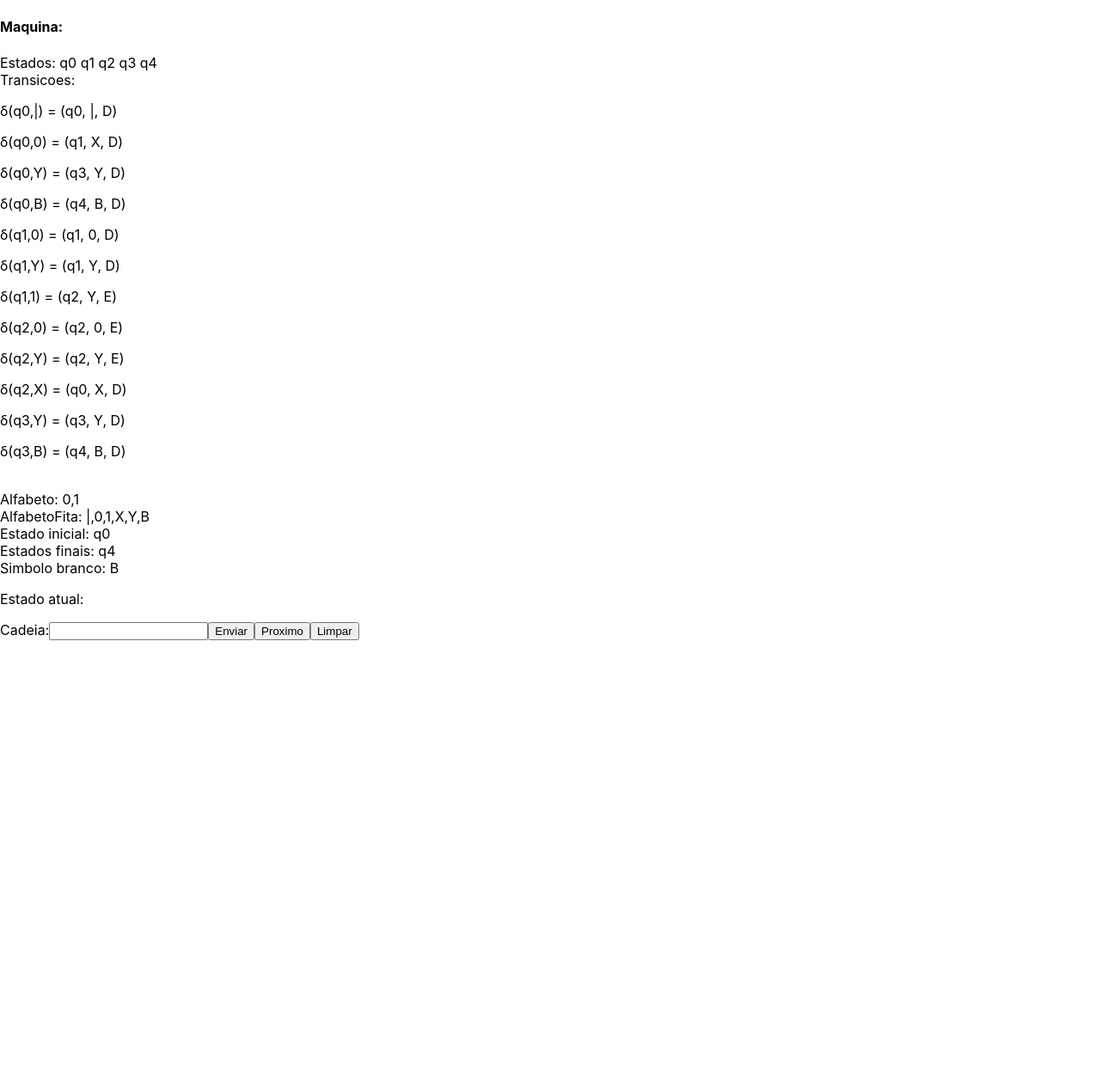
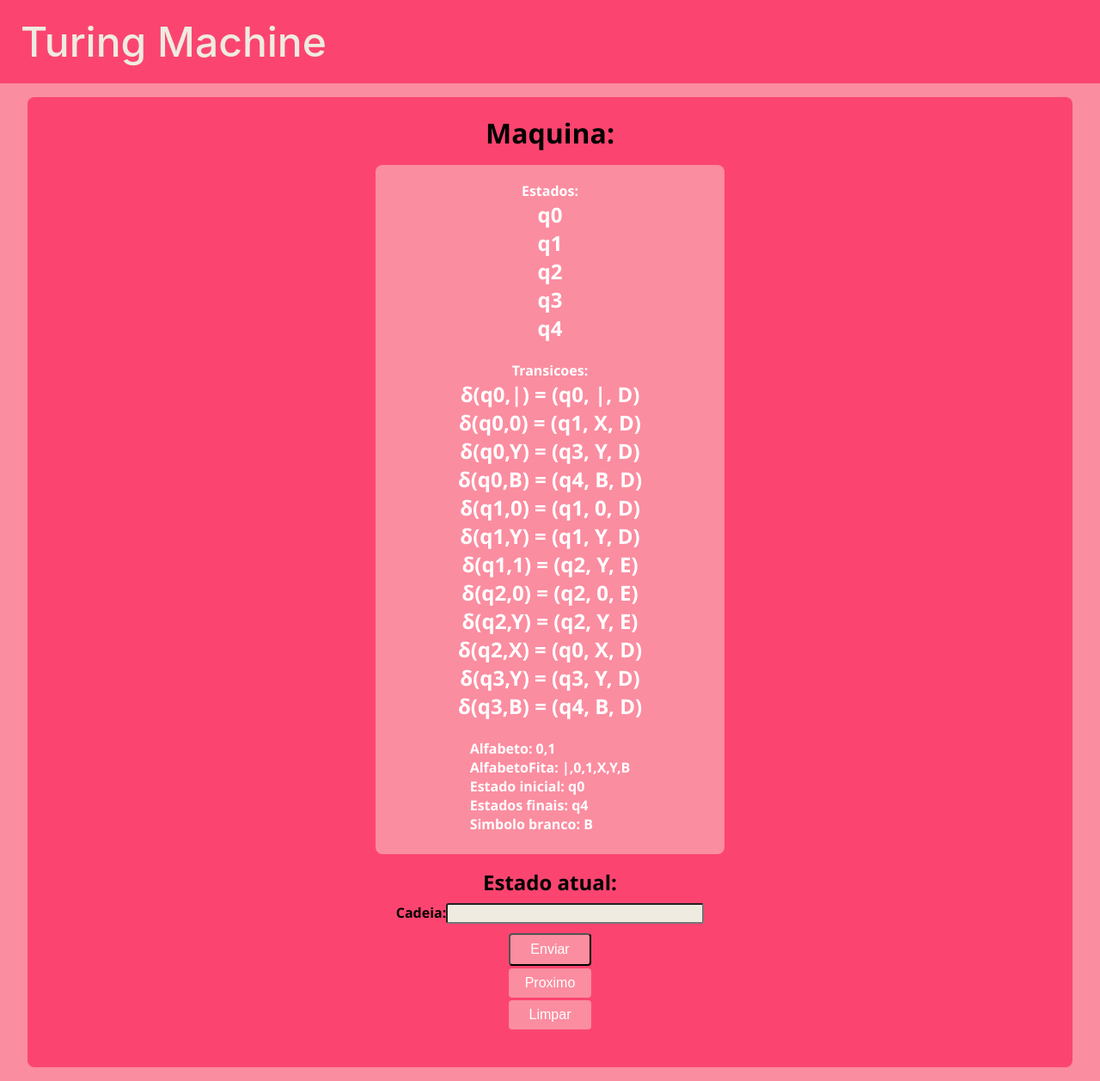
Before and after one commit to kauelso/Maquina-turing, a React (Create React App) app: page / in a window 1280 px wide. Shown: the whole page at 86% size. Before the commit the page ends 800 px from the top, so only its background shows below. Built offline with nearby package versions, Linux system fonts and the light colour scheme.

Commit message:
inicializando front end da aplicação

```diff
--- /dev/null
+++ b/src/GlobalStyles.ts
@@ -0,0 +1,43 @@
+import { createGlobalStyle } from 'styled-components';
+
+export default createGlobalStyle`
+  * {
+    margin: 0;
+    padding: 0;
+    box-sizing: border-box;
+  }
+
+  html, body, #root {
+    font-size: 100%;
+
+    min-height: 100vh;
+
+  }
+
+  body {
+    margin: 0;
+    font-family: -apple-system, BlinkMacSystemFont, 'Segoe UI', 'Roboto', 'Oxygen',
+      'Ubuntu', 'Cantarell', 'Fira Sans', 'Droid Sans', 'Helvetica Neue',
+      sans-serif;
+    -webkit-font-smoothing: antialiased;
+    -moz-osx-font-smoothing: grayscale;
+    background: #FB8DA0;
+  }
+  code {
+    font-family: source-code-pro, Menlo, Monaco, Consolas, 'Courier New',
+    monospace;
+  }
+
+  a {
+    text-decoration: none;
+  }
+
+  li {
+    list-style: none;
+  }
+
+  button {
+      cursor: pointer;
+      border: none;
+  }
+`;
--- a/src/components/Entrada/index.tsx
+++ b/src/components/Entrada/index.tsx
@@ -1,27 +1,33 @@
-import { useState } from "react";
+import { useState } from 'react';
+import { LabelWrapper, SubmitWrapper, TextWrapper } from './styles';
 
-interface Props{
-    fita: string[],
-    setFita: (value: string[])=>void
+interface Props {
+  fita: string[];
+  setFita: (value: string[]) => void;
 }
 
-export function Entrada({fita, setFita}: Props){
-    const [fitaString, setFitaString] = useState<string>("");
+export function Entrada({ fita, setFita }: Props) {
+  const [fitaString, setFitaString] = useState<string>('');
 
-    function FitaParaArray(){
+  function FitaParaArray() {
     let array: string[] = [];
-        for(let i=0;i<fitaString.length;i++){
+    for (let i = 0; i < fitaString.length; i++) {
       array.push(fitaString[i]);
     }
-        setFita(["|",...array,...fita]);
-    };
+    setFita(['|', ...array, ...fita]);
+  }
 
-    return(
+  return (
     <>
-            <label >Cadeia:
-            <input type="text" value={fitaString} onChange={(e) => setFitaString(e.target.value)} />
-            </label>
-            <input type="submit" value="Enviar" onClick={FitaParaArray}/>
+      <LabelWrapper>
+        Cadeia:
+        <TextWrapper
+          type="text"
+          value={fitaString}
+          onChange={(e) => setFitaString(e.target.value)}
+        />
+      </LabelWrapper>
+      <SubmitWrapper type="submit" value="Enviar" onClick={FitaParaArray} />
     </>
   );
 }
--- /dev/null
+++ b/src/components/Entrada/styles.ts
@@ -0,0 +1,29 @@
+import styled from 'styled-components';
+
+export const TextWrapper = styled.input`
+  border-radius: 3px;
+  background-color: #efebe0;
+  width: 300px;
+  height: 1.5rem;
+`;
+
+export const SubmitWrapper = styled.input`
+  position: relative;
+  background-color: #fb8da0;
+  border-radius: 4px;
+  margin: 3px 3px;
+  font-size: 1rem;
+  color: #ffffff;
+  padding: 0.5rem;
+  width: 6rem;
+  text-align: center;
+  text-decoration: none;
+  overflow: hidden;
+  cursor: pointer;
+`;
+export const LabelWrapper = styled.label`
+  font-family: 'Segoe UI';
+  font-weight: bold;
+  font-size: 1rem;
+  padding: 0.5rem;
+`;
--- /dev/null
+++ b/src/components/Header/index.tsx
@@ -0,0 +1,12 @@
+import { WrapperHeader } from './styles';
+import React from 'react';
+
+export function Header() {
+  return (
+    <WrapperHeader>
+      <div>
+        <h1>Turing Machine</h1>
+      </div>
+    </WrapperHeader>
+  );
+}
--- /dev/null
+++ b/src/components/Header/styles.ts
@@ -0,0 +1,28 @@
+import styled from 'styled-components';
+
+export const WrapperHeader = styled.header`
+  display: flex;
+  flex-direction: column;
+
+  padding: 1.2rem 1.5rem;
+  width: 100%;
+  overflow: hidden;
+  white-space: nowrap;
+  box-shadow: #111111;
+  background-color: #fb4570;
+
+  @media (max-width: 576px) {
+    width: 100vw;
+  }
+
+  & > div:first-child {
+    display: flex;
+    align-items: center;
+
+    h1 {
+      font-size: 3rem;
+      font-weight: 500;
+      color: #efebe0;
+    }
+  }
+`;
--- a/src/components/Maquina/index.tsx
+++ b/src/components/Maquina/index.tsx
@@ -1,46 +1,53 @@
-import { MaquinaTuring } from "../../types/MaquinaTuring";
-import { Transicao } from "../../types/Transicao";
+import { MaquinaTuring } from '../../types/MaquinaTuring';
+import { Transicao } from '../../types/Transicao';
+import { StatesWrapper, WrapperMaquina } from './styles';
 
-interface Props{
-    maquina: MaquinaTuring | undefined
+interface Props {
+  maquina: MaquinaTuring | undefined;
 }
 
-export function Maquina({maquina} : Props){
-    function formataTransicao(transicao: Transicao, estado: string){
-        return `δ(${estado},${transicao.simboloEntrada}) = (${transicao.estadoDestino}, ${transicao.simboloSaida}, ${transicao.direcao})`
+export function Maquina({ maquina }: Props) {
+  function formataTransicao(transicao: Transicao, estado: string) {
+    return `δ(${estado},${transicao.simboloEntrada}) = (${transicao.estadoDestino}, ${transicao.simboloSaida}, ${transicao.direcao})`;
   }
 
-    function montaTransicoes(): string[]{
-        if(maquina === undefined) return [""];
+  function montaTransicoes(): string[] {
+    if (maquina === undefined) return [''];
 
     const retorno: string[] = [];
 
-        maquina.estados.forEach((value)=>{
-            value.transicoes.forEach((tr)=>{
-                retorno.push(formataTransicao(tr,value.nome))
-            })
+    maquina.estados.forEach((value) => {
+      value.transicoes.forEach((tr) => {
+        retorno.push(formataTransicao(tr, value.nome));
+      });
     });
 
     return retorno;
   }
 
-
-    return(
-        maquina === undefined ? <div></div> :
-        <div>
-            Estados: {maquina.estados.map((estado) => <span>{estado.nome+" "}</span>)}
+  return maquina === undefined ? (
+    <div></div>
+  ) : (
+    <WrapperMaquina>
+      Estados:{' '}
+      {maquina.estados.map((estado) => (
+        <span>{estado.nome + ' '}</span>
+      ))}
       <br />
-            Transicoes: {montaTransicoes().map((tr)=><p>{tr}</p>)}
+      Transicoes:{' '}
+      {montaTransicoes().map((tr) => (
+        <p>{tr}</p>
+      ))}
       <br />
-            Alfabeto: {maquina.alfabeto+" "}
+      Alfabeto: {maquina.alfabeto + ' '}
       <br />
-            AlfabetoFita: {maquina.alfabetoFita+" "}
+      AlfabetoFita: {maquina.alfabetoFita + ' '}
       <br />
       Estado inicial: {maquina.estadoInicial}
       <br />
-            Estados finais: {maquina.estadosFinais+" "}
+      Estados finais: {maquina.estadosFinais + ' '}
       <br />
       Simbolo branco: {maquina.simboloBranco}
-        </div>
+    </WrapperMaquina>
   );
 }
--- /dev/null
+++ b/src/components/Maquina/styles.ts
@@ -0,0 +1,25 @@
+import styled from 'styled-components';
+
+export const WrapperMaquina = styled.div`
+  display: flex;
+  flex-direction: column;
+  align-items: center;
+  margin-left: 6rem;
+  margin-right: 6rem;
+  margin-top: 1rem;
+  margin-bottom: 1rem;
+  padding: 1.2rem 6rem 1.5rem 6rem;
+  border-radius: 0.5rem;
+  overflow: hidden;
+  white-space: nowrap;
+  box-shadow: #111111;
+  background-color: #fb8da0;
+  font-family: 'Segoe UI' bold;
+  color: #ffffff;
+  font-weight: bold;
+`;
+export const StatesWrapper = styled.span`
+  display: flex;
+  flex-direction: row;
+  color: #000000;
+`;
--- a/src/components/Menu/index.tsx
+++ b/src/components/Menu/index.tsx
@@ -1,92 +1,110 @@
-import { useEffect, useState } from "react";
-import { Estado } from "../../types/Estado";
-import { MaquinaTuring } from "../../types/MaquinaTuring";
-import { Entrada } from "../Entrada";
-import data from "../data/maquina.json";
-import { Maquina } from "../Maquina";
+import { useEffect, useState } from 'react';
+import { Estado } from '../../types/Estado';
+import { MaquinaTuring } from '../../types/MaquinaTuring';
+import { Entrada } from '../Entrada';
+import data from '../data/maquina.json';
+import { Maquina } from '../Maquina';
+import { ButtonWrapper, WrapperMenu } from './styles';
 
-export function Menu(){
+export function Menu() {
   const [estadoAtual, setEstadoAtual] = useState<Estado>();
   const [posicao, setPosicao] = useState<number>(0);
   const [maquina, setMaquina] = useState<MaquinaTuring>();
   const [fita, setFita] = useState<string[]>([]);
-    const [erro, setErro] = useState<string>("");
-    const [sucesso, setSucesso] = useState<string>("");
+  const [erro, setErro] = useState<string>('');
+  const [sucesso, setSucesso] = useState<string>('');
 
   const passos = [];
 
-    useEffect(()=>{
-        return () =>{
+  useEffect(() => {
+    return () => {
       setMaquina(data);
-            setEstadoAtual(maquina?.estados.find((value) => value.nome ===    maquina.estadoInicial))
-            setFita([maquina?.simboloBranco ?? ""]);
-        }
-    },[]);
+      setEstadoAtual(
+        maquina?.estados.find((value) => value.nome === maquina.estadoInicial)
+      );
+      setFita([maquina?.simboloBranco ?? '']);
+    };
+  }, []);
 
-    function limpa(){
+  function limpa() {
     setPosicao(0);
-        setEstadoAtual(maquina?.estados.find((value) => value.nome ===    maquina.estadoInicial))
-        setFita([maquina?.simboloBranco ?? ""]);
-        setErro("");
-        setSucesso("");
+    setEstadoAtual(
+      maquina?.estados.find((value) => value.nome === maquina.estadoInicial)
+    );
+    setFita([maquina?.simboloBranco ?? '']);
+    setErro('');
+    setSucesso('');
   }
 
-    function acelerar(){
-        while(erro === "" && sucesso === ""){
-            passo()
+  function acelerar() {
+    while (erro === '' && sucesso === '') {
+      passo();
     }
   }
 
-    function passo(){
+  function passo() {
     console.log(fita);
 
     //Salva passos
-        let fitaString = "";
+    let fitaString = '';
     fita.map((value) => fitaString.concat(value));
     passos.push(fitaString);
 
     //Aumenta tamanho da fita
-        if(posicao === fita.length) fita.push(maquina?.simboloBranco?? "");
+    if (posicao === fita.length) fita.push(maquina?.simboloBranco ?? '');
 
-        const transicao = estadoAtual?.transicoes.find((value) => value.simboloEntrada === fita[posicao])
-        if(transicao !== undefined) {
+    const transicao = estadoAtual?.transicoes.find(
+      (value) => value.simboloEntrada === fita[posicao]
+    );
+    if (transicao !== undefined) {
       //Escreve na fita
-            const fitaAuxiliar = [...fita]
+      const fitaAuxiliar = [...fita];
       fitaAuxiliar[posicao] = transicao.simboloSaida;
       setFita(fitaAuxiliar);
 
       //Move posicao na fita
-            switch(transicao.direcao){
-                case 'D': setPosicao(posicao + 1); break;
-                case 'E':setPosicao(posicao - 1); break;
+      switch (transicao.direcao) {
+        case 'D':
+          setPosicao(posicao + 1);
+          break;
+        case 'E':
+          setPosicao(posicao - 1);
+          break;
       }
 
       //Muda estado atual
-            const proxEstado = maquina?.estados.find((value) => value.nome === transicao.estadoDestino)
+      const proxEstado = maquina?.estados.find(
+        (value) => value.nome === transicao.estadoDestino
+      );
       setEstadoAtual(proxEstado);
-        }else if(maquina?.estadosFinais.find((value) => value === estadoAtual?.nome)){
-            setSucesso("ACEITA")
-        }else if(maquina?.alfabetoFita.find((value) => value === fita[posicao]) === undefined){
-            setErro("REJEITA: Simbolo não pertence ao alfabeto.")
-        }else{
-            console.log(estadoAtual)
-            setErro("REJEITA: Nenhuma transição para esse símbolo encontrada.")
+    } else if (
+      maquina?.estadosFinais.find((value) => value === estadoAtual?.nome)
+    ) {
+      setSucesso('ACEITA');
+    } else if (
+      maquina?.alfabetoFita.find((value) => value === fita[posicao]) ===
+      undefined
+    ) {
+      setErro('REJEITA: Simbolo não pertence ao alfabeto.');
+    } else {
+      console.log(estadoAtual);
+      setErro('REJEITA: Nenhuma transição para esse símbolo encontrada.');
     }
   }
 
-    return(
-        <div>
+  return (
+    <WrapperMenu>
       <h4>Maquina:</h4>
-            <Maquina maquina={maquina}/>
+      <Maquina maquina={maquina} />
       <p>Estado atual: {estadoAtual?.nome}</p>
-            <Entrada setFita={setFita} fita={fita}/>
-            <button onClick={passo}>Proximo</button>
+      <Entrada setFita={setFita} fita={fita} />
+      <ButtonWrapper onClick={passo}>Proximo</ButtonWrapper>
       {/* <button onClick={acelerar}>Acelerar</button> */}
-            <button onClick={limpa}>Limpar</button>
+      <ButtonWrapper onClick={limpa}>Limpar </ButtonWrapper>
       <br />
       {fita}
       <p>{sucesso}</p>
       <p>{erro}</p>
-        </div>
+    </WrapperMenu>
   );
 }
--- /dev/null
+++ b/src/components/Menu/styles.ts
@@ -0,0 +1,46 @@
+import styled from 'styled-components';
+
+export const WrapperMenu = styled.div`
+  display: flex;
+  flex-direction: column;
+  align-items: center;
+  margin-left: 2rem;
+  margin-right: 2rem;
+  margin-top: 1rem;
+  margin-bottom: 1rem;
+  padding: 1.2rem 1.5rem;
+  border-radius: 0.5rem;
+  overflow: hidden;
+  white-space: nowrap;
+  box-shadow: #111111;
+  background-color: #fb4570;
+  font-family: 'Segoe UI';
+  h4 {
+    font-size: 2rem;
+  }
+  p {
+    font-family: 'Segoe UI';
+    font-weight: bold;
+    font-size: 1.5rem;
+  }
+  span {
+    display: flex;
+    flex-direction: row;
+    font-weight: bold;
+    font-size: 1.5rem;
+  }
+`;
+export const ButtonWrapper = styled.button`
+  position: relative;
+  background-color: #fb8da0;
+  border-radius: 4px;
+  margin-bottom: 3px;
+  font-size: 1rem;
+  color: #ffffff;
+  padding: 0.5rem;
+  width: 6rem;
+  text-align: center;
+  text-decoration: none;
+  overflow: hidden;
+  cursor: pointer;
+`;
--- a/src/index.css
+++ /dev/null
@@ -1,13 +0,0 @@
-body {
-  margin: 0;
-  font-family: -apple-system, BlinkMacSystemFont, 'Segoe UI', 'Roboto', 'Oxygen',
-    'Ubuntu', 'Cantarell', 'Fira Sans', 'Droid Sans', 'Helvetica Neue',
-    sans-serif;
-  -webkit-font-smoothing: antialiased;
-  -moz-osx-font-smoothing: grayscale;
-}
-
-code {
-  font-family: source-code-pro, Menlo, Monaco, Consolas, 'Courier New',
-    monospace;
-}
--- a/src/index.tsx
+++ b/src/index.tsx
@@ -1,13 +1,16 @@
 import React from 'react';
 import ReactDOM from 'react-dom/client';
+import { Header } from './components/Header';
 import { Menu } from './components/Menu';
-import './index.css';
+import GlobalStyles from './GlobalStyles';
 
 const root = ReactDOM.createRoot(
   document.getElementById('root') as HTMLElement
 );
 root.render(
   <React.StrictMode>
-    <Menu/>
+    <GlobalStyles />
+    <Header />
+    <Menu />
   </React.StrictMode>
 );
```
Lines whose indentation alone changed are shown as unchanged.
